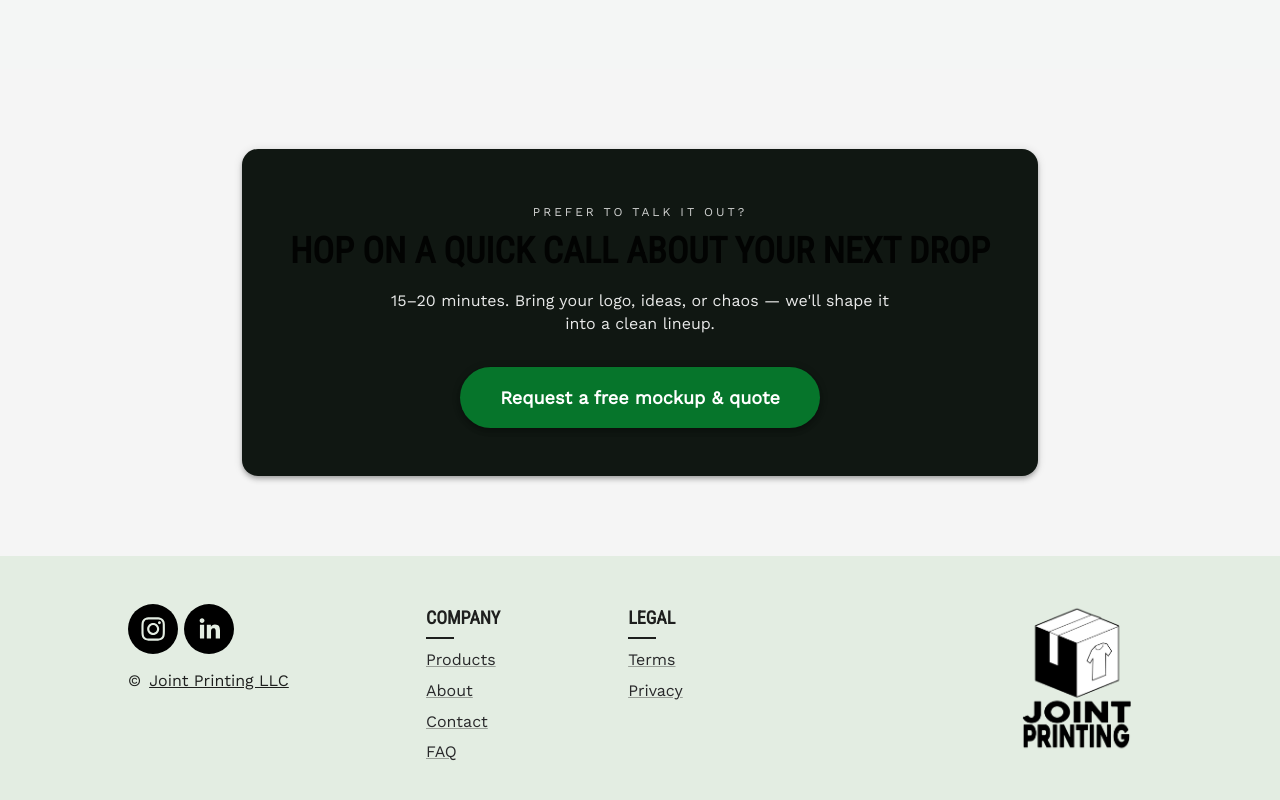
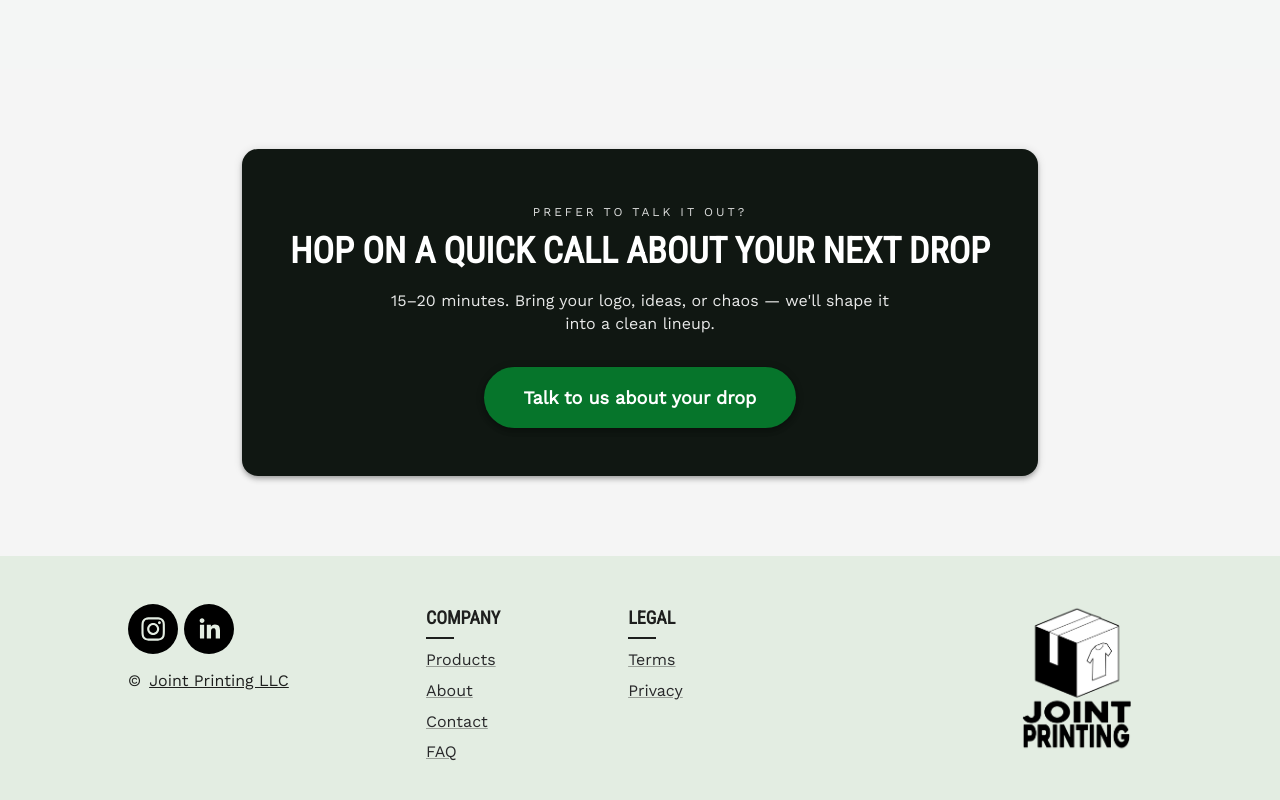
Before and after one commit to Jointprinting/website-frontend, a React (Create React App) app: page / in a window 1280 px wide. Shown: the part 2784-3584 px from the top of the page. Built offline with nearby package versions, Linux system fonts and the light colour scheme.

Commit message:
Update ProductSmokingHero.js

```diff
--- a/src/modules/views/ProductSmokingHero.js
+++ b/src/modules/views/ProductSmokingHero.js
@@ -4,7 +4,7 @@ import Box from '@mui/material/Box';
 import Button from '@mui/material/Button';
 import Container from '@mui/material/Container';
 import Paper from '@mui/material/Paper';
-import Typography from '../components/Typography';
+import Typography from '@mui/material/Typography';
 import { useNavigate } from 'react-router-dom';
 
 function ProductSmokingHero() {
@@ -38,7 +38,8 @@ function ProductSmokingHero() {
         >
           <Typography
             variant="overline"
-            sx={{ letterSpacing: 3, opacity: 0.8, mb: 1 }}
+            color="inherit"
+            sx={{ letterSpacing: 3, opacity: 0.85, mb: 1 }}
           >
             PREFER TO TALK IT OUT?
           </Typography>
@@ -46,6 +47,7 @@ function ProductSmokingHero() {
           <Typography
             variant="h4"
             component="h2"
+            color="inherit"
             sx={{ mb: 2, fontWeight: 600 }}
           >
             HOP ON A QUICK CALL ABOUT YOUR NEXT DROP
@@ -53,10 +55,11 @@ function ProductSmokingHero() {
 
           <Typography
             variant="body1"
+            color="inherit"
             sx={{ mb: 4, maxWidth: 520, mx: 'auto', opacity: 0.9 }}
           >
-            15–20 minutes. Bring your logo, ideas, or chaos — we&apos;ll shape it
-            into a clean lineup.
+            15–20 minutes. Bring your logo, ideas, or chaos — we&apos;ll shape
+            it into a clean lineup.
           </Typography>
 
           <Button
@@ -74,7 +77,7 @@ function ProductSmokingHero() {
             variant="contained"
             onClick={() => navigate('/contact')}
           >
-            Request a free mockup &amp; quote
+            Talk to us about your drop
           </Button>
         </Paper>
       </Container>
```
